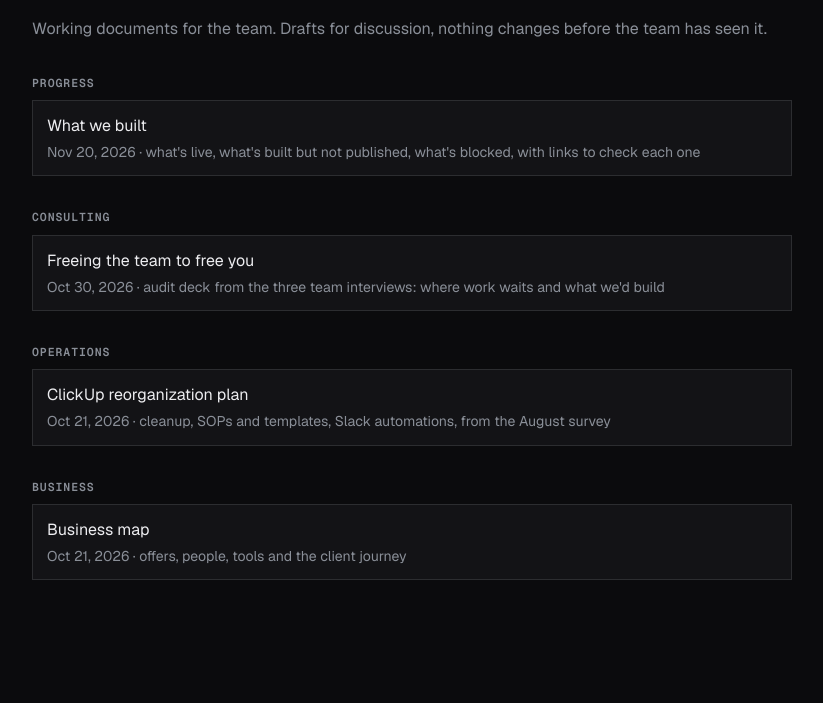
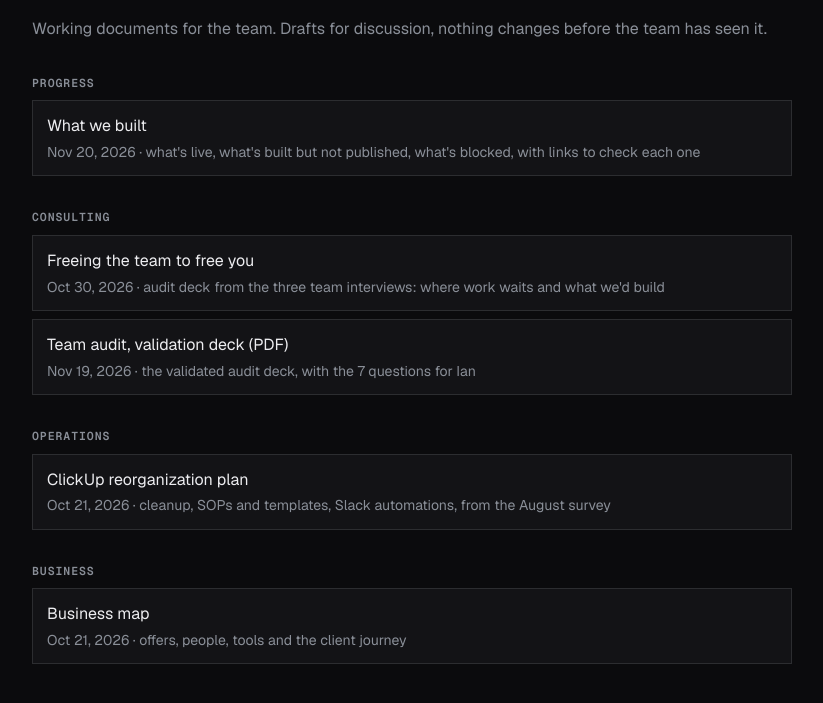
Before and after one commit to alexadark/docs, a plain HTML site: page ian-garlic/index.html in a window 1280 px wide. Shown: the part 175-878 px from the top of the page, without its empty margins (228-1051 px from the left). Before the commit the page ends 803 px from the top, so only its background shows below. Drawn offline with nearby package versions, Linux system fonts and the light colour scheme.

Commit message:
Add team audit validation PDF to Ian's docs
Co-Authored-By: Claude Sonnet 5.5 <noreply@anthropic.com>

```diff
--- a/ian-garlic/index.html
+++ b/ian-garlic/index.html
@@ -33,6 +33,7 @@ a.back { color:var(--accent); font-size:0.9rem; }
 
 <section><span class="caps">Consulting</span>
 <a class="doc" href="team-deck.html">Freeing the team to free you<span>Oct 30, 2026 · audit deck from the three team interviews: where work waits and what we'd build</span></a>
+<a class="doc" href="Ian-team-audit-validation.pdf">Team audit, validation deck (PDF)<span>Nov 19, 2026 · the validated audit deck, with the 7 questions for Ian</span></a>
 </section>
 
 <section><span class="caps">Operations</span>
```
Also changed, not shown: index.html (+1 -0 lines), 1 other file.
